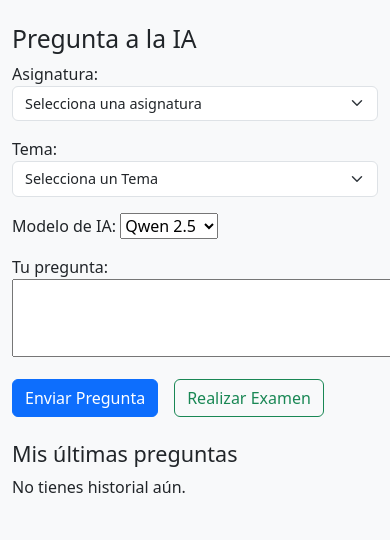
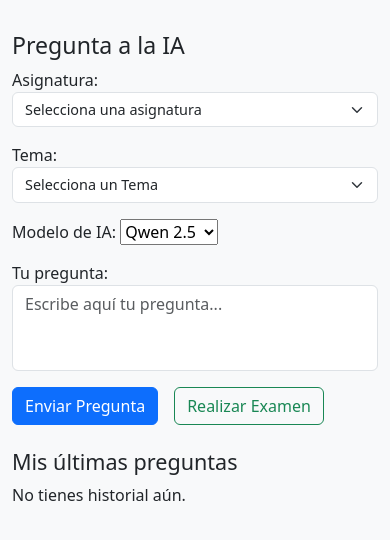
Before and after one commit to cmmo2024/ia_preguntas, a Django app: page / in a window 390 px wide; the page is wider, and only the part inside the window is pictured. Shown: the part 56-596 px from the top of that part. Run offline with Django 5.2, Linux system fonts and the light colour scheme; the visitor is signed in with stand-in values (Sample User, id 1); data that the repository does not hold is empty.

Commit message:
Responsive al campo question

```diff
--- a/core/forms.py
+++ b/core/forms.py
@@ -18,7 +18,11 @@ class QuestionForm(forms.Form):
         empty_label="Selecciona un Tema",
         widget=forms.Select(attrs={'class': 'form-select truncate'}))
     question = forms.CharField(
-        widget=forms.Textarea(attrs={'rows': 3}),
+        widget=forms.Textarea(attrs={
+            'rows': 3,
+            'class': 'form-control',
+            'placeholder': 'Escribe aquí tu pregunta...',
+            'style': 'width: 100%; resize: none;'}),
         label="Tu pregunta",
         required=False  # 👈 Ahora no es obligatorio
     )
--- a/core/templates/core/index.html
+++ b/core/templates/core/index.html
@@ -1,7 +1,7 @@
 {% extends "base.html" %}
 {% block content %}
 
-<h2>Pregunta a la IA</h2>
+<h3>Pregunta a la IA</h3>
 {% if messages %}
     {% for message in messages %}
     <div class="alert alert-danger">{{ message }}</div>
```
